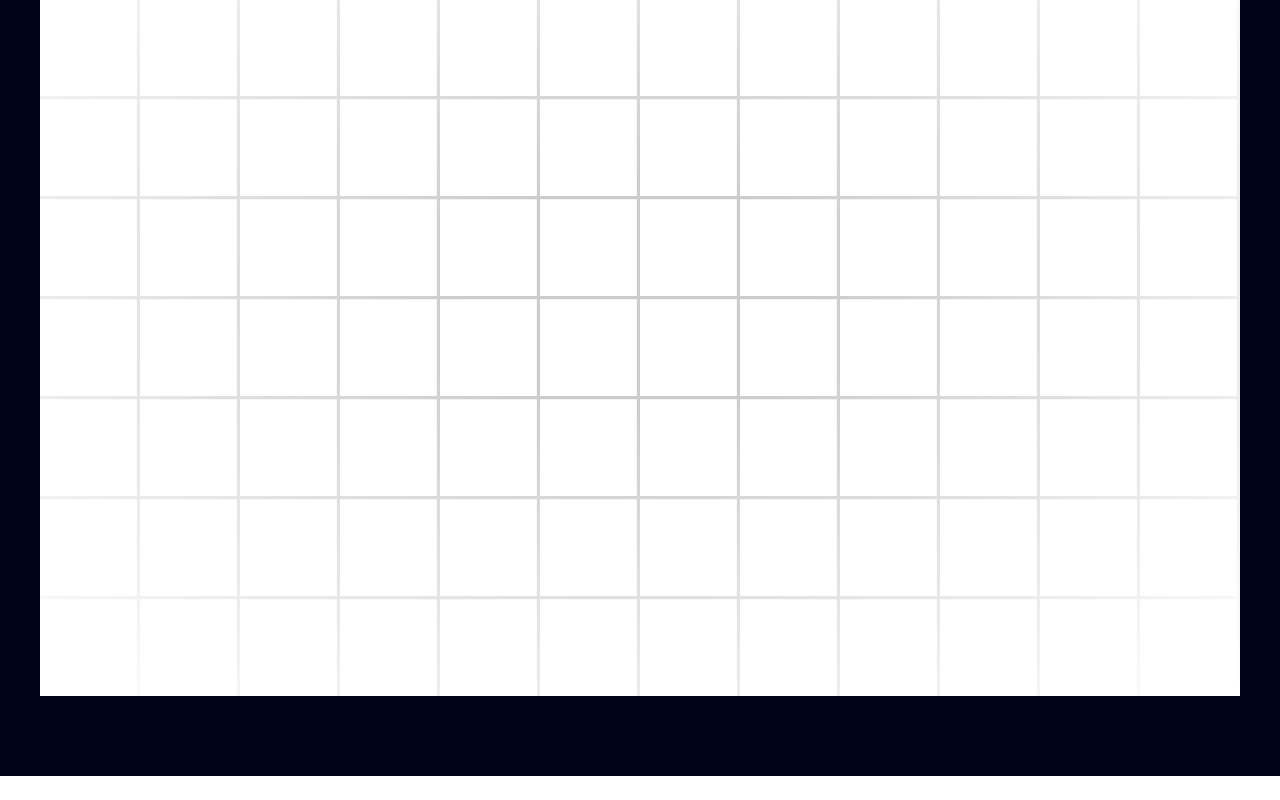
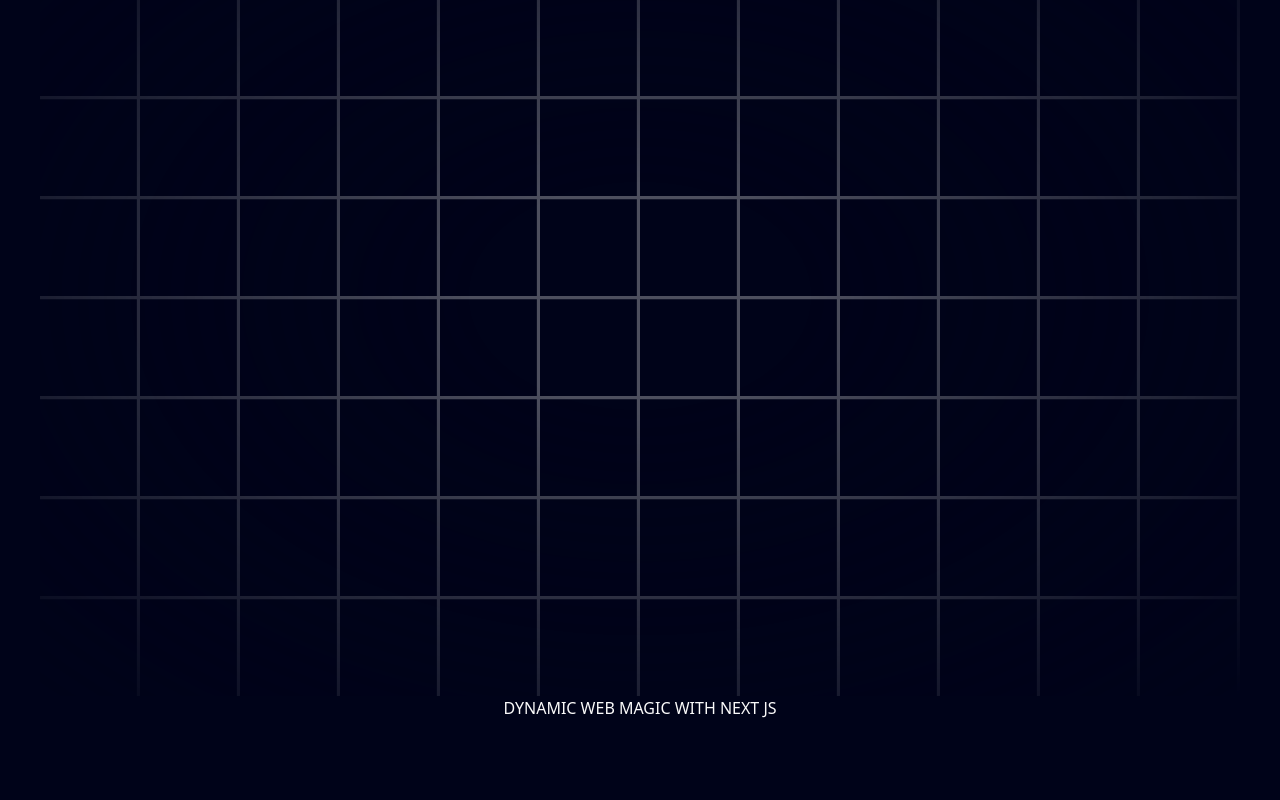
Before and after one commit to hishamrehab/Portfolio, a Next.js app: page / in a window 1280 px wide. Shown: the part 248-1048 px from the top of the page. Before the commit the page ends 1024 px from the top, so only its background shows below. Built offline with nearby package versions, Linux system fonts and the light colour scheme.

Commit message:
Next theme

```diff
--- a/app/layout.tsx
+++ b/app/layout.tsx
@@ -1,6 +1,7 @@
 import type { Metadata } from "next";
 import { Geist, Geist_Mono } from "next/font/google";
 import "./globals.css";
+import { ThemeProvider } from "./provider";
 
 const geistSans = Geist({
   variable: "--font-geist-sans",
@@ -28,7 +29,14 @@
       <body
         className={`${geistSans.variable} ${geistMono.variable} antialiased`}
       >
-        {children}
+        <ThemeProvider
+          attribute="class"
+          defaultTheme="dark"
+          enableSystem
+          disableTransitionOnChange
+        >
+          {children}
+        </ThemeProvider>
       </body>
     </html>
   );
--- /dev/null
+++ b/app/provider.tsx
@@ -0,0 +1,13 @@
+"use client";
+
+import * as React from "react";
+import { ThemeProvider as NextThemesProvider } from "next-themes";
+
+export function ThemeProvider({
+  children,
+  ...props
+}: React.ComponentProps<typeof NextThemesProvider>) {
+  return (
+    <NextThemesProvider {...props}>{children}</NextThemesProvider>
+  );
+}
--- a/components/Hero.tsx
+++ b/components/Hero.tsx
@@ -22,6 +22,14 @@
         {/* Radial gradient for the container to give a faded look */}
         <div className="absolute pointer-events-none inset-0 flex items-center justify-center dark:bg-black-100 bg-white [mask-image:radial-gradient(ellipse_at_center,transparent_20%,black)]" />
       </div>
+
+      <div className="flex justify-center ">
+        <div className="max-w-[89vw]">
+          <h2 className="uppercase">
+            Dynamic Web Magic With Next js
+          </h2>
+        </div>
+      </div>
     </div>
   );
 };
--- a/package.json
+++ b/package.json
@@ -13,6 +13,7 @@
     "mini-svg-data-uri": "^1.4.4",
     "motion": "^12.0.6",
     "next": "15.1.6",
+    "next-themes": "^0.4.4",
     "react": "^19.0.0",
     "react-dom": "^19.0.0",
     "tailwind-merge": "^3.0.1",
```
Also changed, not shown: 1 other file (tests, documents, lock files or other folders).
